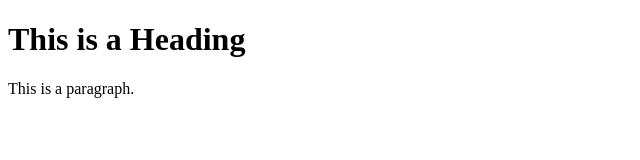
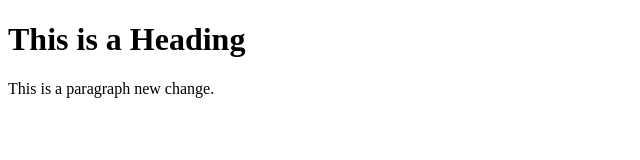
Before and after one commit to sujankumar215/devoprepo, a plain HTML site: page index.html in a window 1280 px wide. Shown: the full height of the page, 0-640 px from the left. Drawn offline with Linux system fonts and the light colour scheme.

Commit message:
Update index.html

```diff
--- a/index.html
+++ b/index.html
@@ -6,7 +6,7 @@
 <body>
 
 <h1>This is a Heading</h1>
-<p>This is a paragraph.</p>
+<p>This is a paragraph new change.</p>
 
 </body>
 </html>
```
